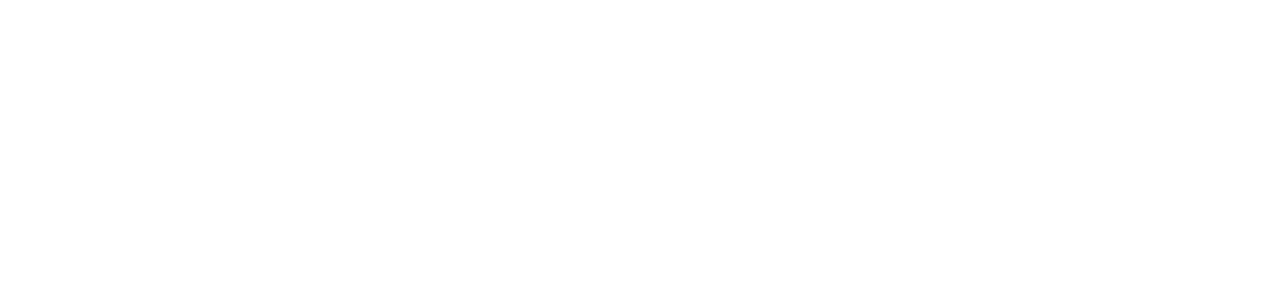
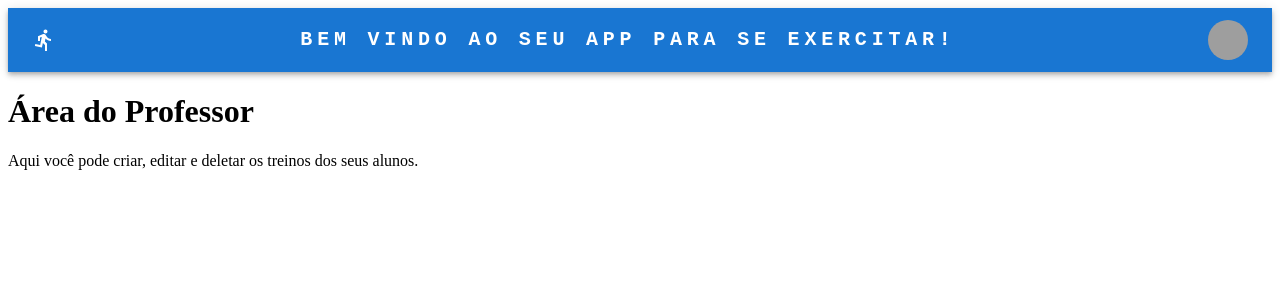
Before and after one commit to 39Matheus/EngenhariaDeSoftware, a React (Vite) app in the folder exercitar/: page /Professor in a window 1280 px wide. Before the commit this address had no page. Shown: the top 300 px of the page. Built offline with nearby package versions, Linux system fonts and the light colour scheme; sample sign-in values are in the browser's storage; grey boxes are pictures that could not be loaded.

Commit message:
Adicionei a pagina professor e coloquei o appbar nela

```diff
--- a/exercitar/src/App.jsx
+++ b/exercitar/src/App.jsx
@@ -5,6 +5,7 @@ import Login from "./paginas/login"
 import Cadastro from "./paginas/Cadastro"
 import Home from "./paginas/home"
 import PrivateRoute from "./components/PrivateRoute"
+import Professor from "./paginas/professor"
 
 
 
@@ -19,6 +20,7 @@ function App() {
           <Route path="/" element={<Login />} />
           <Route path="/cadastro" element={<Cadastro />} />
           <Route path="/home" element={<PrivateRoute><Home /></PrivateRoute>} />
+          <Route path="/Professor" element={<PrivateRoute><Professor /></PrivateRoute>} />
         </Routes>
       </div>
     </BrowserRouter>
--- /dev/null
+++ b/exercitar/src/paginas/Professor.jsx
@@ -0,0 +1,15 @@
+import * as React from "react";
+import { useNavigate } from "react-router-dom";
+
+import AppBarComponent from "../components/AppBar";
+
+export default function Professor() {
+
+  return (
+    <>
+      <AppBarComponent />
+      <h1 center = "true">Área do Professor</h1>
+      <p>Aqui você pode criar, editar e deletar os treinos dos seus alunos.</p>
+    </>
+  );
+}
--- a/exercitar/src/paginas/login.jsx
+++ b/exercitar/src/paginas/login.jsx
@@ -28,9 +28,7 @@ export default function Login() {
     setLoading(true);
 
     try {
-      const response = await fetch(
-        "http://localhost:8000/api/v1/login/",
-        {
+      const response = await fetch("http://localhost:8000/api/v1/login/", {
         method: "POST",
         headers: {
           "Content-Type": "application/json",
@@ -40,8 +38,7 @@ export default function Login() {
           username: email,
           password: senha,
         }),
-        }
-      );
+      });
 
       if (response.ok) {
         const data = await response.json();
@@ -53,17 +50,19 @@ export default function Login() {
         }
 
         // ====== AQUI ESTÁ A MÁGICA ======
-        // Verificamos se a API devolveu o tipo de conta como professor
+        console.log("Resposta do Login:", data);
+
+        // Verificamos se a API devolveu o tipo de conta como professor e redirecionamos
         if (data.is_professor) {
-          alert("👨‍🏫 Bem-vindo, Professor! Acesso liberado à gestão de treinos.");
+          alert(
+            "👨‍🏫 Bem-vindo, Professor! Acesso liberado à gestão de treinos.",
+          );
+          navigate("/Professor"); // 👉 Coloque aqui a rota da página do professor
         } else {
           alert("Bem-vindo, Aluno!");
+          navigate("/home"); // 👉 Rota do aluno
         }
-
-        console.log("Resposta do Login:", data);
-
-        navigate("/home");
-      }else {
+      } else {
         const erro = await response.json();
         console.error("Erro no login:", erro);
         alert("E-mail ou senha incorretos.");
@@ -115,12 +114,7 @@ export default function Login() {
               borderRadius: 4,
             }}
           >
-            <Typography
-              variant="h4"
-              align="center"
-              fontWeight="bold"
-              mb={4}
-            >
+            <Typography variant="h4" align="center" fontWeight="bold" mb={4}>
               Entrar
             </Typography>
 
@@ -165,22 +159,11 @@ export default function Login() {
                 {loading ? "Entrando..." : "Entrar"}
               </Button>
 
-              <Typography
-                variant="body2"
-                align="center"
-                sx={{ mt: 2 }}
-              >
-                Não tem uma conta?{" "}
-                <Link to="/cadastro">
-                  Cadastre-se
-                </Link>
+              <Typography variant="body2" align="center" sx={{ mt: 2 }}>
+                Não tem uma conta? <Link to="/cadastro">Cadastre-se</Link>
               </Typography>
 
-              <Typography
-                variant="body2"
-                align="center"
-              >
-              </Typography>
+              <Typography variant="body2" align="center"></Typography>
             </Box>
           </Paper>
         </Box>
```
Lines whose indentation alone changed are shown as unchanged.
